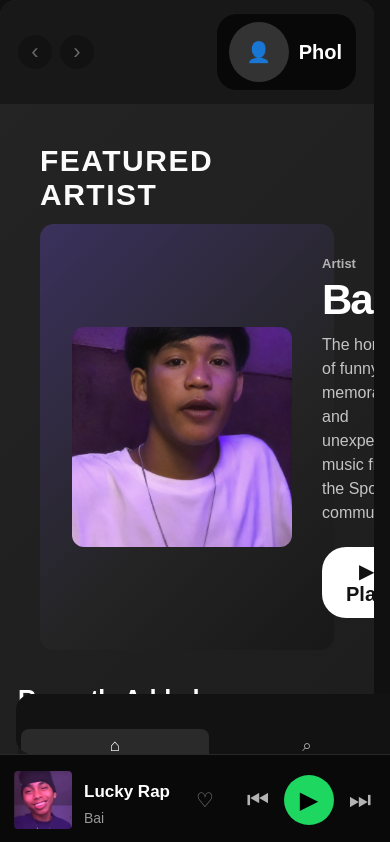
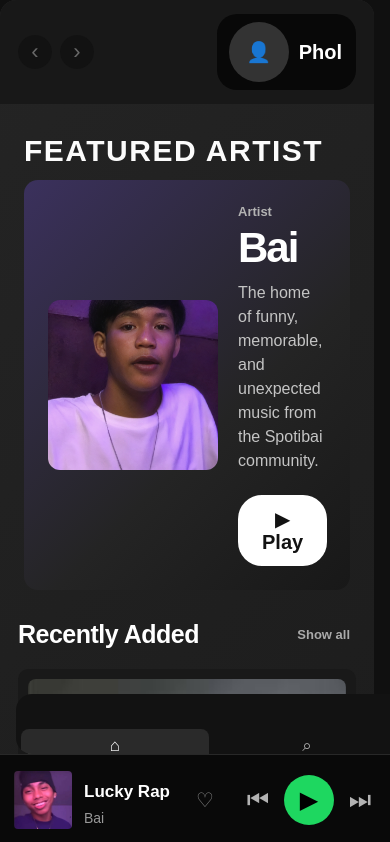
Before and after one commit to Leopoldooo/Spotibai, a React (Vite) app: page / in a window 390 px wide. Shown: the top 842 px of the page. Built offline with nearby package versions, Linux system fonts and the light colour scheme.

Commit message:
Final ver v4 pc ui

```diff
--- a/src/App.css
+++ b/src/App.css
@@ -117,6 +117,7 @@ margin-top: 32px;
   );
   border-radius: 16px;
   overflow: hidden;
+  min-width: 0;
 }
 
 .top-bar {
@@ -1908,8 +1909,8 @@ display: none;
 }
 
 .featured-artist-image {
-  width: 220px;
-  height: 220px;
+  width: 200px;
+  height: 200px;
   flex-shrink: 0;
   overflow: hidden;
   border-radius: 12px;
@@ -2009,7 +2010,7 @@ display: none;
 
 .home-layout {
   display: grid;
-  grid-template-columns: minmax(0, 1fr) 320px;
+  grid-template-columns: minmax(0, 1fr) 280px;
   gap: 16px;
   align-items: start;
 }
@@ -2022,10 +2023,11 @@ display: none;
   position: sticky;
   top: 16px;
   height: calc(100vh - 137px);
-  padding: 24px;
+  padding: 20px;
   background: #121212;
   border-radius: 16px;
   overflow-y: auto;
+  min-width: 0;
 }
 
 .artist-panel-now-playing {
@@ -4096,3 +4098,39 @@ display: none;
   display: inline-block;
   transform: scaleX(-1);
 }
+
+@media (max-width: 1200px) {
+  .home-layout {
+    grid-template-columns: minmax(0, 1fr) 260px;
+  }
+
+  .featured-artist {
+    padding: 30px 24px 25px;
+  }
+
+  .featured-artist-content {
+    gap: 20px;
+    padding: 24px;
+  }
+
+  .featured-artist-image {
+    width: 170px;
+    height: 170px;
+  }
+
+  .artist-panel {
+    padding: 16px;
+  }
+}
+
+@media (max-width: 1000px) {
+  .home-layout {
+    display: block;
+  }
+
+  .artist-panel {
+    position: static;
+    height: auto;
+    margin: 16px 24px 0;
+  }
+}
```
